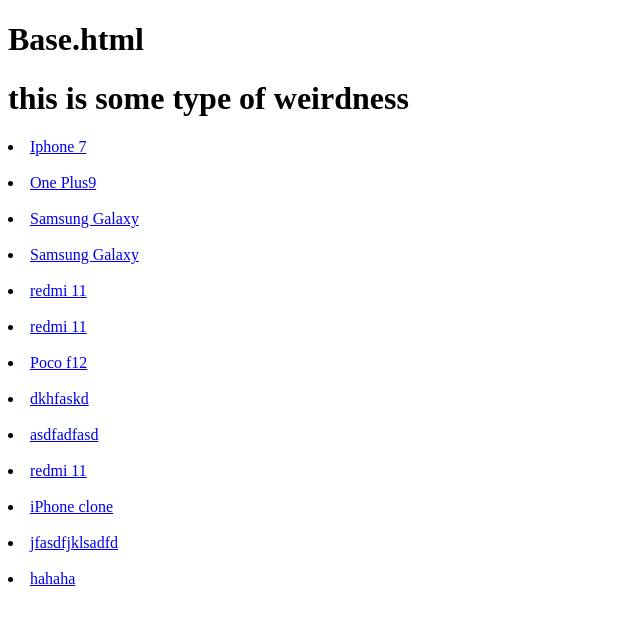
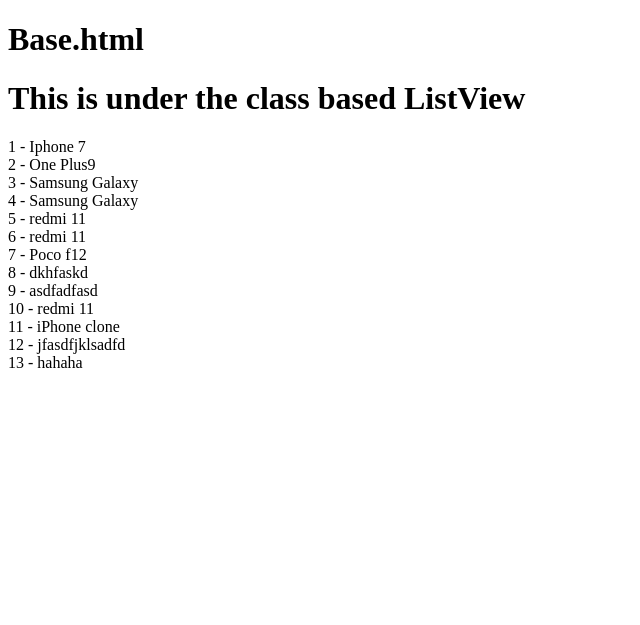
Before and after one commit to Damu2509/Ecommerce, a Django app: page /product/classview/ in a window 1280 px wide. Shown: the part 80-705 px from the top of the page, without its empty margins (0-640 px from the left). Run offline with Django 3.2, Linux system fonts and the light colour scheme; data comes from the database, SQL or seed files in the repository; both versions use the stored data as it was after the commit.

Commit message:
Create view added

```diff
--- a/product/templates/product/product_detail.html
+++ b/product/templates/product/product_detail.html
@@ -11,4 +11,5 @@
 
 </ol>
 
+
 {% endblock virat %}
--- a/product/templates/product/product_list.html
+++ b/product/templates/product/product_list.html
@@ -1,14 +1,14 @@
 {% include 'product/base.html' %}
 
 
-<h1> this is some type of weirdness</h1>
+<h1> This is under the class based ListView</h1>
 
 
 {% block productlist %}
 
    {% for i in object_list %}
 
-     <li > <a href ="{% url 'detail' object.id %}"  >  {{ i.title }} </a> </li> <br>
+      {{ forloop.counter }} - {{ i.title }}   <br>
 
     {% endfor %}
 
--- a/product/urls.py
+++ b/product/urls.py
@@ -7,7 +7,8 @@ from .views import(
     product_list_view,
 
     ProductListView,
-    ProductDetailView,)
+    ProductDetailView,
+    ProductCreateView)
 
 app_name = 'product'
 
@@ -23,7 +24,7 @@ urlpatterns = [
 
     path('classview/', ProductListView.as_view(), name = 'ProductListViews'),
     path('detailview/<int:id>/', ProductDetailView.as_view(), name = 'ProductDetailViews'),
-
+    path('createview/', ProductCreateView.as_view(), name = 'ProductCreateViews'),
 
 
 ]
--- a/product/views.py
+++ b/product/views.py
@@ -79,29 +79,23 @@ def product_list_view(request):
     return render(request, 'product/product_list.html', context)
 
 
-from django.views.generic import (ListView,DetailView)
+
+
+from django.views.generic import (ListView,DetailView,UpdateView,CreateView)
 from .models import Products
+from .forms import ProductForm
 
 class ProductListView(ListView):
     queryset = Products.objects.all()
     template_name = 'product/product_list.html'
 
-    context = {
-        'objects' : queryset
-    }
 
-    def get_object(self,request):
-        id_ = self.kwargs.get("id")
-        #return get_object_or_404(Products, id = id_)
-
-        context = {
-        'objects' : Products.objects.all()
-    }
-        return render(request, 'product/product_list.html', context)
 
 class ProductDetailView(DetailView):
 
     queryset = Products.objects.all()
+
+    a = Products.objects.all()
 
     template_name = 'product/product_detail.html'
 
@@ -110,3 +104,15 @@ class ProductDetailView(DetailView):
         id1 = self.kwargs.get("id")
 
         return get_object_or_404(Products, id =id1 )
+
+
+
+class ProductCreateView(CreateView):
+
+    queryset = Products.objects.all()
+
+    form_class = ProductForm
+
+    a = Products.objects.all()
+
+    template_name = 'product/product_create.html'
```
Also changed, not shown: db.sqlite3, product/templates/product/product_update.html (added).
